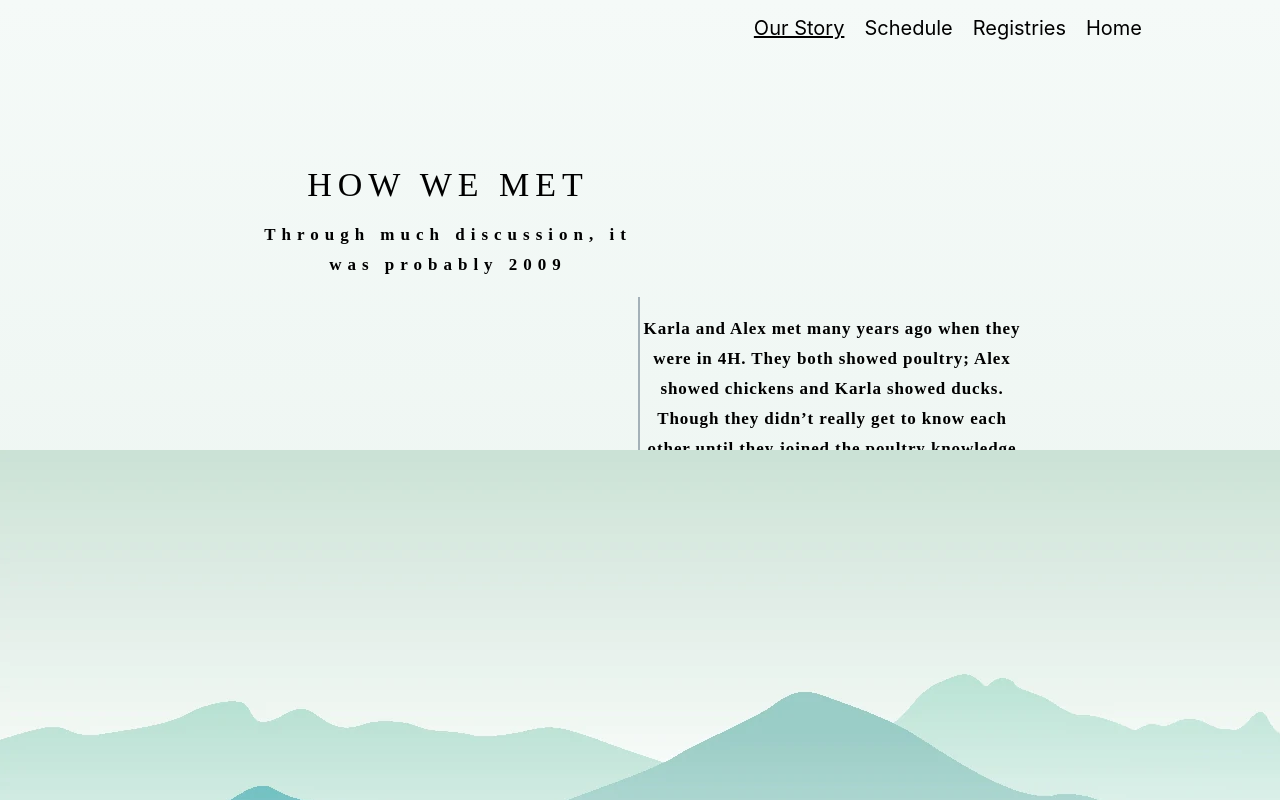
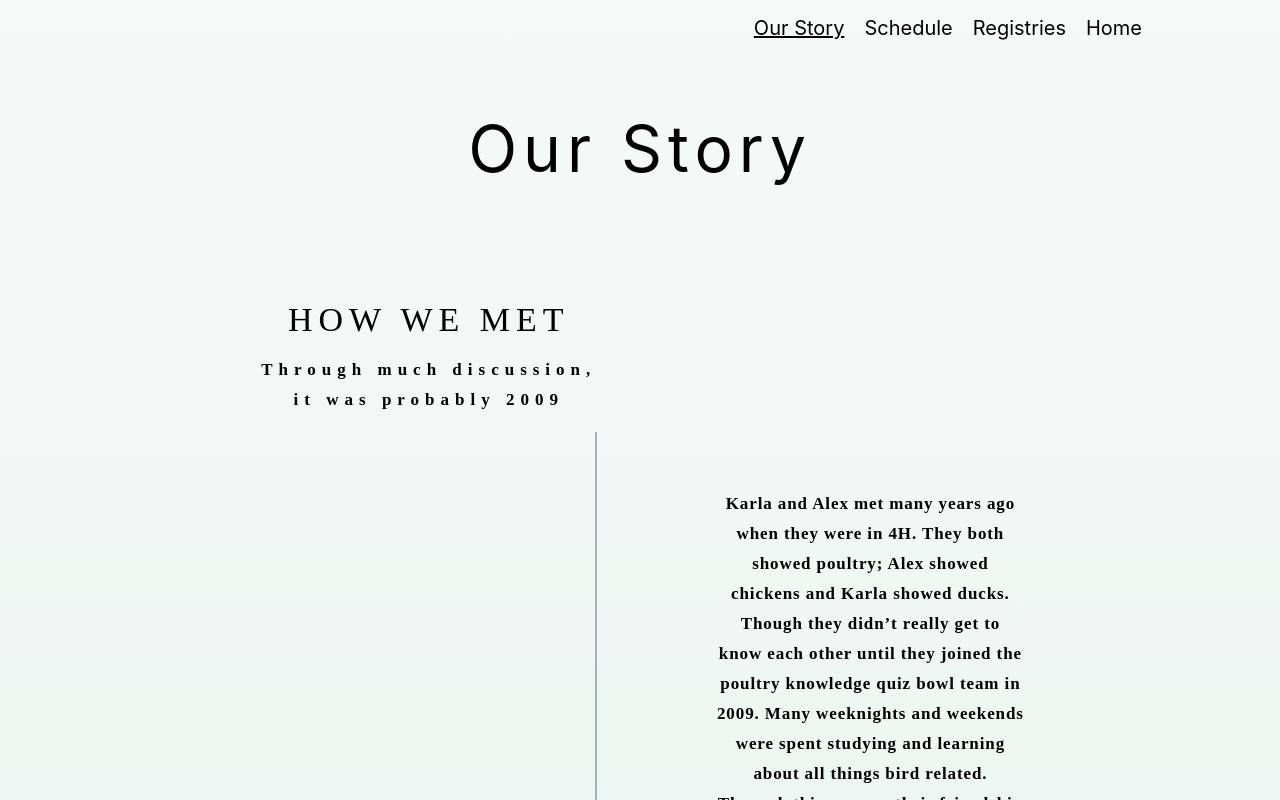
Before and after one commit to peirvine/Alex-and-Karla, a React (Create React App) app: page /story in a window 1280 px wide. Shown: the top 800 px of the page. Built offline with nearby package versions, Linux system fonts and the light colour scheme.

Commit message:
more progress

```diff
--- a/src/App.scss
+++ b/src/App.scss
@@ -1,12 +1,8 @@
 body {
   //background-color: #CBE2D6;
-
   background: linear-gradient(#F5FAF8, #CBE2D6);
-
   height: 100%;
-
-  min-height: 1000px;
-
+  min-height: calc(100vh - 350px);
 }
 
 h1 {
@@ -15,6 +11,10 @@ h1 {
 
 h2 {
   font-size: 20pt;
+}
+
+h3 {
+  font-size: 15pt;
 }
 
 p {
@@ -26,6 +26,14 @@ p {
     width: 60%;
     margin-right: auto;
     margin-left: auto;
+    min-height: calc(100vh - 483px);
+  }
+
+  h2 {
+    text-align: center;
+    font-weight: 400;
+    letter-spacing: 6px;
+    font-size: 48pt;
   }
 }
 
--- a/src/components/footer/footer.scss
+++ b/src/components/footer/footer.scss
@@ -3,7 +3,7 @@
     background-image: url('../../images/footernew.png');
     height: 350px;
     width: 100%;
-    position: fixed;
-    bottom: 0;
+    // position: fixed;
+    // bottom: 0;
   }
 }
--- a/src/components/home/home.js
+++ b/src/components/home/home.js
@@ -5,7 +5,7 @@ import proposalW from '../../images/proposal.webp'
 
 export default function Home () {
   return (
-    <>
+    <div className="home">
       <div className="homeText">
         <h1>Alex and Karla</h1>
         <h2>RSVP</h2>
@@ -15,6 +15,6 @@ export default function Home () {
         <source srcset={proposalJ} type="image/jpeg" />  */}
         <img id="homepic" src={proposalJ} alt="Alt Text!" />
       </picture>
-    </>
+    </div>
    )
 }
--- a/src/components/home/home.scss
+++ b/src/components/home/home.scss
@@ -1,3 +1,7 @@
+@media only screen and (min-width: 1000px) {
+  .home {
+    min-height: calc(100% - 350px);
+
     #homepic {
       position: fixed;
       bottom: 10%;
@@ -5,3 +9,5 @@
       z-index: 10;
       height: 80%;
     }
+  }
+}
--- a/src/components/schedule/schedule.scss
+++ b/src/components/schedule/schedule.scss
@@ -1,19 +1,7 @@
 @media (min-width: 1000px) {
   .wrapper {
-    width: 60%;
-    margin-right: auto;
-    margin-left: auto;
     margin-top: 3.375rem;
     margin-bottom: 20px;
-
-    h2 {
-      text-align: center;
-      font-family: 'Rozha One', serif;
-      font-weight: 400;
-      text-transform: uppercase;
-      letter-spacing: 6px;
-      font-size: 48pt;
-    }
 
     #subhead {
       text-align: center;
--- a/src/components/split/split.scss
+++ b/src/components/split/split.scss
@@ -10,11 +10,11 @@
 
     .splitLeft {
       float: left;
-      width: 50%;
+      width: 45%;
       display: table-cell;
       vertical-align: middle;
-      // padding: 70px 120px 30px 0px;;
-      margin-top: 20px;
+      // padding: 70px 120px 30px 0px;
+      margin-top: 25px;
       font-weight: 700;
       letter-spacing: .9px;
       font-size: 17px;
@@ -22,9 +22,9 @@
     }
 
     .splitRight {
-      // padding: 70px 0 30px 120px;
+      padding: 40px 0 30px 120px;
       float: right;
-      width: 50%;
+      width: 40%;
       border-left: solid 2px #a4b1b8;
     }
 
--- a/src/components/story/story.js
+++ b/src/components/story/story.js
@@ -17,6 +17,7 @@ export default function Story () {
 
   return (
     <div className="wrapper">
+      <h2>Our Story</h2>
       <Split {...howWeMet}/>
       <Split {...proposal}/>
     </div>
```
Also changed, not shown: src/App.js (indentation only). Lines whose indentation alone changed are shown as unchanged.
